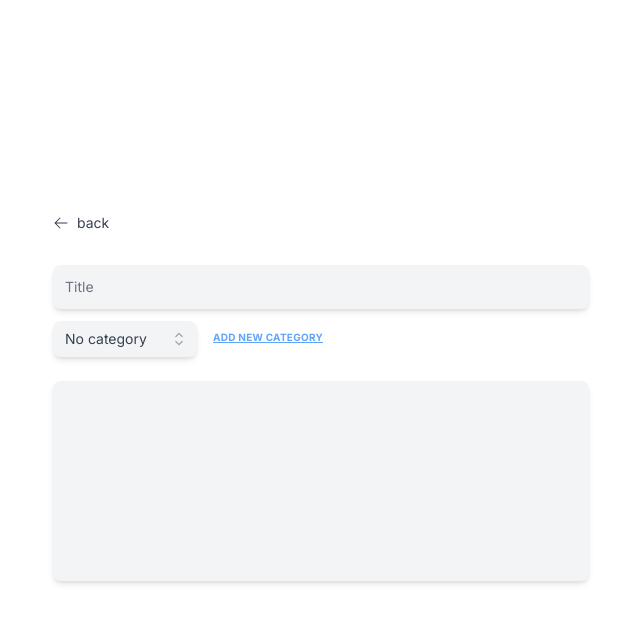
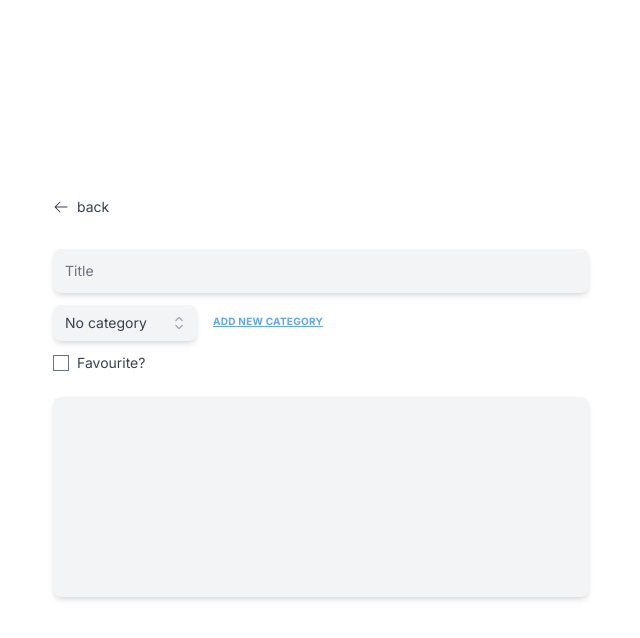
Before and after one commit to agahebeye/notepad, a React (Vite) app: page / in a window 1280 px wide. Both pictures are taken after a click on the button "CREATE ONE". Shown: the top 638 px of the page, without its empty margins (319-959 px from the left). Built offline with nearby package versions, Linux system fonts and the light colour scheme.

Commit message:
add favourite feature

```diff
--- a/src/partials/Editor.tsx
+++ b/src/partials/Editor.tsx
@@ -22,6 +22,7 @@ export function Editor(props: EditorProps) {
     description: "",
     text: "",
     category: "No category",
+    favourite: false,
   });
 
   const currentNote = props.state.notes.find(
@@ -34,6 +35,7 @@ export function Editor(props: EditorProps) {
     textRef.current?.focus();
   }, []);
 
+  console.log(props.state.notes);
   console.log("editor rendered");
 
   return (
@@ -55,6 +57,7 @@ export function Editor(props: EditorProps) {
           name="title"
           placeholder="Title"
         />
+
         <div className="mt-2 space-x-4 flex items-center">
           <CategoryList
             items={props.state.categories}
@@ -70,6 +73,17 @@ export function Editor(props: EditorProps) {
           </button>
 
           <NewCategoryDialog isOpen={isDialogOpen} close={addNewCategory} />
+        </div>
+
+        <div className="mt-3 flex items-center space-x-2 text-sm text-gray-700">
+          <input
+            id="favourite"
+            type="checkbox"
+            name="favourite"
+            onChange={handleChange}
+            checked={currentNote?.favourite ?? note.favourite}
+          />
+          <label htmlFor="favourite">Favourite?</label>
         </div>
 
         <textarea
@@ -95,14 +109,17 @@ export function Editor(props: EditorProps) {
 
   function handleChange(event: React.ChangeEvent<EditorInput> | string) {
     let name = "",
-      value = "";
+      value = "" as string | boolean;
 
     if (typeof event === "string") {
       name = "category";
       value = event;
     } else {
-      name = event?.target?.name;
-      value = event?.target?.value;
+      name = event.currentTarget.name;
+      value =
+        event.target.type === "checkbox"
+          ? (event.target as HTMLInputElement).checked
+          : event.target.value;
     }
 
     if (currentNote) {
@@ -121,7 +138,6 @@ export function Editor(props: EditorProps) {
       ...note,
       id: nanoid(),
       createdAt: new Date().toDateString(),
-      favourite: false,
     };
 
     props.dispatch({ type: "addNote", payload: newNote });
--- a/src/partials/Main.tsx
+++ b/src/partials/Main.tsx
@@ -45,7 +45,7 @@ export function Main(props: MainProps) {
             onChange={(e) => setKeyword(e.target.value)}
           />
           <button
-            className="px-6 py-3 text-xs font-medium uppercase tracking-wide rounded bg-blue-400 text-white"
+            className="button"
             onClick={() => {
               props.dispatch({ type: "openEditor", payload: true });
               props.dispatch({ type: "setCurrentNoteId", payload: undefined });
```
